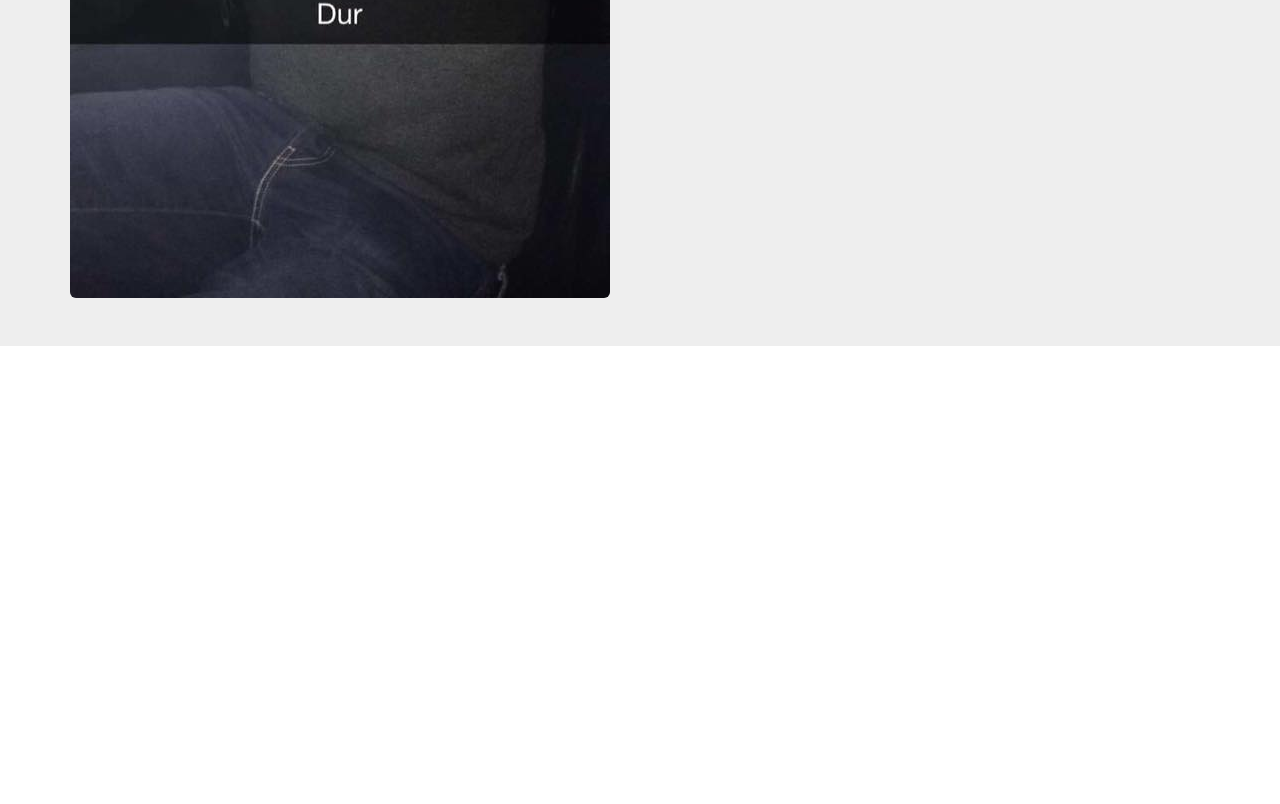
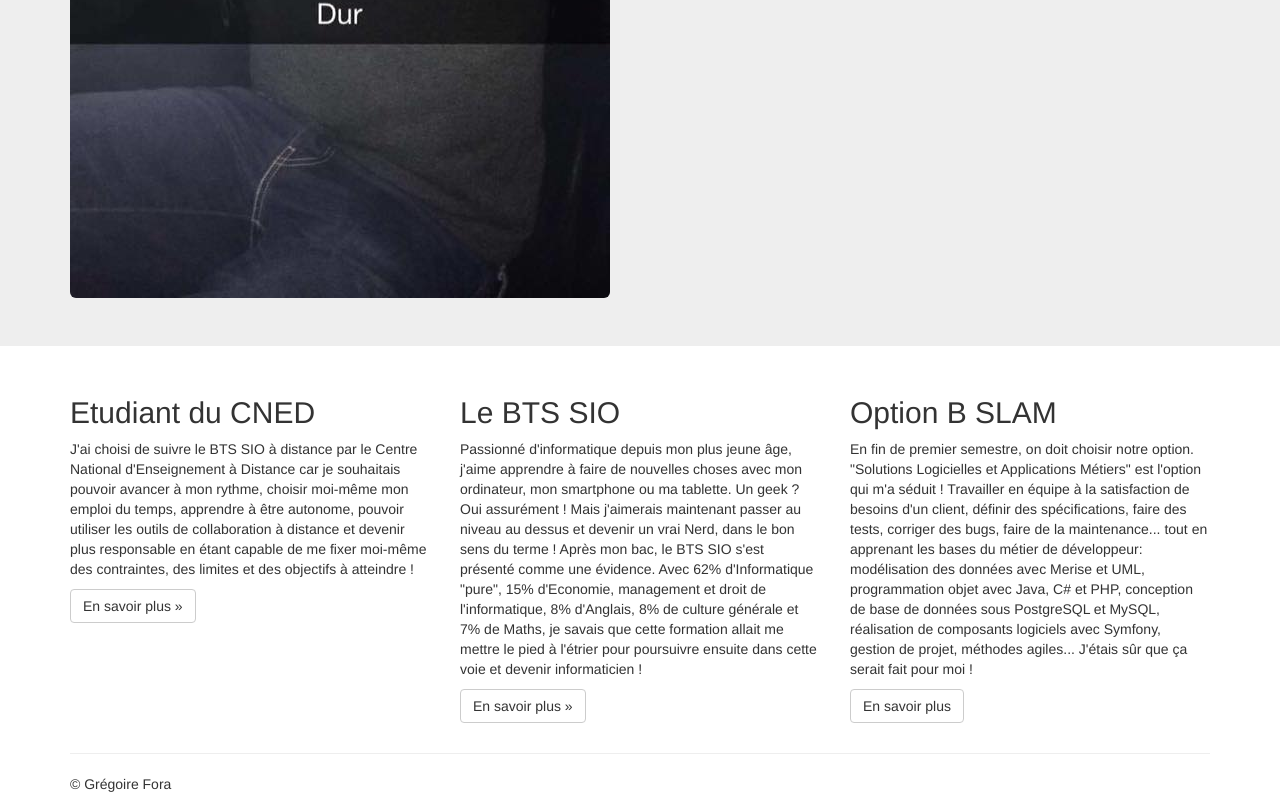
Before and after one commit to light12/MonPortfolio, a plain HTML site: page index.html in a window 1280 px wide. Shown: the part 809-1613 px from the top of the page. Before the commit the page ends 1185 px from the top, so only its background shows below. Drawn offline with nearby package versions, Linux system fonts and the light colour scheme; files whose address does not match are found by name.

Commit message:
Ajout d'un footer en 3 parties

```diff
--- a/index.html
+++ b/index.html
@@ -137,6 +137,54 @@ and open the template in the editor.
             </div>
         </div>
 
+        <footer>
+            <div class="container">
+                <div class="row">
+                    <div class="col-md-4">
+                        <h2>Etudiant du CNED</h2>
+                        <p>J'ai choisi de suivre le BTS SIO à distance par le Centre National d'Enseignement à Distance car je souhaitais pouvoir avancer à mon rythme, choisir moi-même mon emploi du temps, apprendre à être autonome, pouvoir utiliser les outils de collaboration à distance et devenir plus responsable en étant capable de me fixer moi-même des contraintes, des limites et des objectifs à atteindre !
+                        </p>
+                        <p><a class="btn btn-default" href="http://www.cned.fr" target="_blank" role="button">En savoir plus &raquo;</a>
+                        </p>
+                    </div>
+                    <div class="col-md-4">
+                        <h2>Le BTS SIO</h2>
+                        <p>Passionné d'informatique depuis mon plus jeune âge, j'aime apprendre
+                        à faire de nouvelles choses avec mon ordinateur, mon
+                        smartphone ou ma tablette. Un geek ? Oui assurément ! Mais
+                        j'aimerais maintenant passer au niveau au dessus et devenir
+                        un vrai Nerd, dans le bon sens du terme ! Après mon bac, le BTS SIO
+                        s'est présenté comme une évidence. Avec 62% d'Informatique "pure",
+                        15% d'Economie, management et droit de l'informatique, 8% d'Anglais,
+                        8% de culture générale et 7% de Maths, je savais que cette formation
+                        allait me mettre le pied à l'étrier pour poursuivre ensuite dans
+                        cette voie et devenir informaticien !
+                        </p>
+                        <p><a class="btn btn-default" href="https://fr.wikipedia.org/wiki/Brevet_de_technicien_sup%C3%A9rieur_-_Services_informatiques_aux_organisations" target="_blank" role="button">En savoir plus &raquo;</a>
+                        </p>
+                    </div>
+                    <div class="col-md-4">
+                        <h2>Option B SLAM</h2>
+                        <p>En fin de premier semestre, on doit choisir notre option. "Solutions
+                        Logicielles et Applications Métiers" est l'option qui m'a séduit !
+                        Travailler en équipe à la satisfaction de besoins d'un client,
+                        définir des spécifications, faire des tests, corriger des bugs,
+                        faire de la maintenance... tout en apprenant les bases du métier de
+                        développeur: modélisation des données avec Merise et UML,
+                        programmation objet avec Java, C# et PHP, conception de base de
+                        données sous PostgreSQL et MySQL, réalisation de composants
+                        logiciels avec Symfony, gestion de projet, méthodes agiles...
+                        J'étais sûr que ça serait fait pour moi !
+                        </p>
+                        <p><a class="btn btn-default" href="http://www.onisep.fr/Ressources/Univers-Formation/Formations/Post-bac/BTS-Services-informatiques-aux-organisations-option-B-solutions-logicielles-et-applications-metiers" target="_blank" role="button">En savoir plus</a>
+                        </p>
+                    </div>
+                </div>
+                <hr />
+                <p id="copyright">&copy; Grégoire Fora</p>
+            </div>
+        </footer>
+
         <script src="https://ajax.googleapis.com/ajax/libs/jquery/1.11.2/jquery.min.js"></script>
         <script src="css/bootstrap-3.3.6-dist/js/bootstrap.min.js"></script>
         <script src="css/bootstrap-3.3.6-dist/js/ie10-viewport-bug-workaround.js"></script>
```
